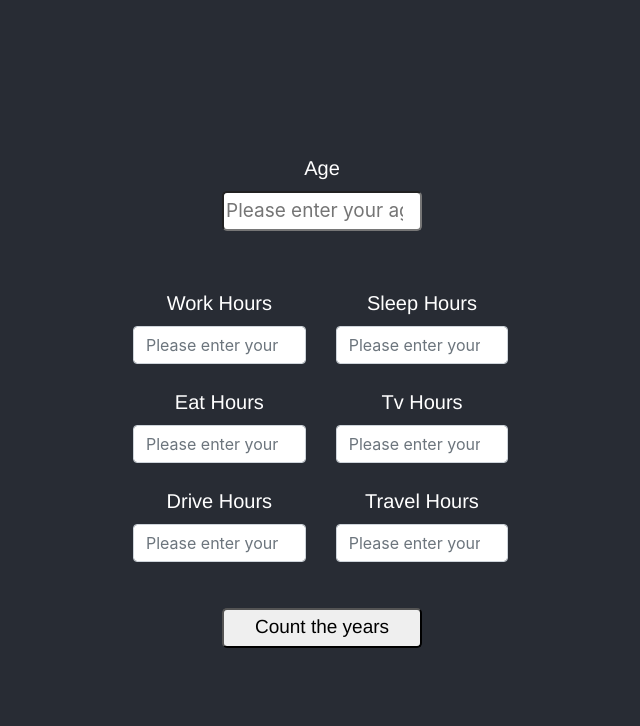
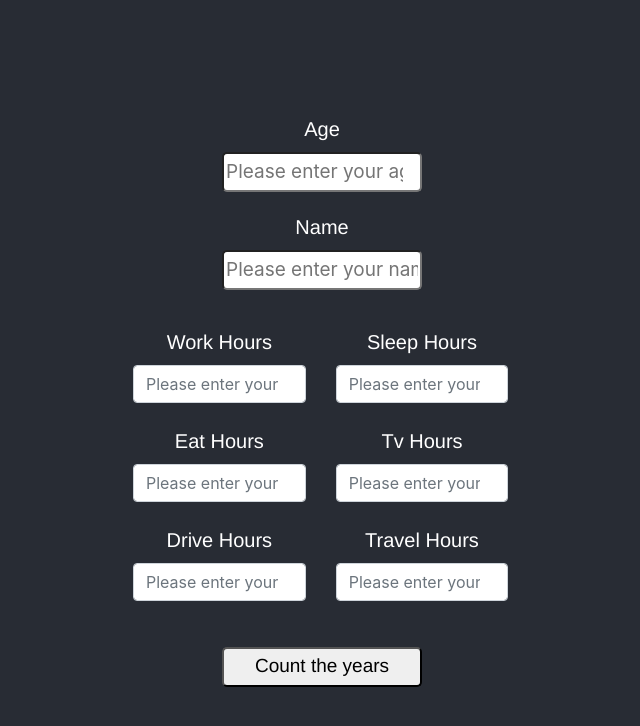
Before and after one commit to mohamedlafiteh/years-count, a React (Create React App) app: page / in a window 1280 px wide. Shown: the top 726 px of the page, without its empty margins (318-958 px from the left). Built offline with nearby package versions, Linux system fonts and the light colour scheme.

Commit message:
Add name

```diff
--- a/src/App.css
+++ b/src/App.css
@@ -40,8 +40,22 @@ label {
   height: 40px;
   border-radius: 5px;
 }
+.name {
+  display: flex;
+  flex-direction: column;
+  align-items: center;
+  justify-content: center;
+  font-size: calc(3px + 2vmin);
+  color: black;
+  width: 200px;
+  height: 40px;
+  border-radius: 5px;
+}
+.name-label {
+  margin-top: 20px;
+}
 .other {
-  margin-top: 50px;
+  margin-top: 30px;
   margin-left: 200px;
 }
 .all {
--- a/src/App.js
+++ b/src/App.js
@@ -6,7 +6,7 @@ class App extends React.Component {
   constructor(props) {
     super(props);
     this.state = {
-      message: "",
+      name: "",
       age: null,
       clicked: false,
       work: null,
@@ -50,7 +50,16 @@ class App extends React.Component {
 
   handleSubmit = e => {
     e.preventDefault();
-    const { work, sleep, eating, tv, driving, travelling, age } = this.state;
+    const {
+      work,
+      sleep,
+      eating,
+      tv,
+      driving,
+      travelling,
+      age,
+      name
+    } = this.state;
     const sum =
       Number(work) +
       Number(sleep) +
@@ -99,7 +108,7 @@ class App extends React.Component {
       var ageInMonths = age * 12;
 
       this.setState({
-        message: "Hi Lauren Currie, I hope you enjoy the App",
+        name: name,
         clicked: true,
         workResultsInHours: countHoursOfWorkInYear,
         workResultsInWeeks: countWeeksOfWorkInYear,
@@ -142,7 +151,8 @@ class App extends React.Component {
       driving,
       travelling,
       age,
-      message
+      message,
+      name
     } = this.state;
     const {
       workResultsInHours,
@@ -197,7 +207,21 @@ class App extends React.Component {
                   value={age}
                   onChange={this.handleChange}
                   className='age'
-                  placeholder='Please enter your age hours *'
+                  placeholder='Please enter your age'
+                  required='required'
+                  data-error='age is required.'
+                />
+                <label className='name-label' for='name'>
+                  Name
+                </label>{" "}
+                <input
+                  id='name'
+                  type='text'
+                  name='name'
+                  value={name}
+                  onChange={this.handleChange}
+                  className='name'
+                  placeholder='Please enter your name '
                   required='required'
                   data-error='age is required.'
                 />
@@ -342,7 +366,7 @@ class App extends React.Component {
               ageInDays={ageInDays}
               ageInWeeks={ageInWeeks}
               ageInMonths={ageInMonths}
-              message={message}
+              name={name}
             />
           )}
         </div>
@@ -352,86 +376,3 @@ class App extends React.Component {
 }
 
 export default App;
-
-// var oneYear = 1;
-// var months = 12;
-// var weeks = 52;
-// var days = 365;
-// var hours = 8760;
-// var minutes = 525600;
-
-// var hour = 60;
-// var day = 24;
-// var week = 7;
-// var month = 30;
-// var year = 12;
-
-// var hoursWork = 8;
-// var hoursSleep = 9;
-// var hoursEat = 3;
-// var hoursWatchTv = 3;
-// var hoursDrive = 1;
-// var hoursTravel = 5;
-
-// function results(
-//   age,
-//   hoursWork,
-//   hoursSleep,
-//   hoursEat,
-//   hoursWatchTv,
-//   hoursDrive,
-//   hoursTravel
-// ) {
-//   var ageInMinutes = age * 525600;
-//   var ageInHours = age * 8760;
-//   var ageInDays = age * 365;
-//   var ageInWeeks = age * 52;
-//   var ageInMonths = age * 12;
-
-//   //Count the hours you spend in a year doing things
-
-//   var extractWeekEndsFromTheYear = year * 20;
-//   var countHoursOfWorkInYear = hoursWork * extractWeekEndsFromTheYear * 30;
-//   var countHoursOfSleepInYear = hoursSleep * days * 30;
-//   var countHoursOfEatInYear = hoursEat * days * 30;
-//   var countHoursOfTvInYear = hoursWatchTv * days * 30;
-//   var countHoursOfDriveInYear = hoursDrive * days * 30;
-//   var countHoursOfTravelInYear = hoursTravel * 30;
-
-//   //Count the weeks you spend in a year doing things
-//   var countWeeksOfWorkInYear = countHoursOfWorkInYear / 120;
-//   var countWeeksOfSleepInYear = countHoursOfSleepInYear / 168;
-//   var countWeeksOfEatInYear = countHoursOfEatInYear / 168;
-//   var countWeeksOfTvInYear = countHoursOfTvInYear / 168;
-//   var countWeeksOfDriveInYear = countHoursOfDriveInYear / 168;
-//   var countWeeksOfTravelInYear = countHoursOfTravelInYear / 168;
-
-//   //Count the months you spend in a year doing things
-
-//   var countMonthsOfWorkInYear = countWeeksOfWorkInYear / 52;
-//   var countMonthsOfSleepInYear = countWeeksOfSleepInYear / 52;
-//   var countMonthsOfEatInYear = countWeeksOfEatInYear / 52;
-//   var countMonthsOfTvInYear = countWeeksOfTvInYear / 52;
-//   var countMonthsOfDriveInYear = countWeeksOfDriveInYear / 52;
-//   var countMonthsOfTravelInYear = countWeeksOfTravelInYear / 52;
-// }
-
-// var age = 30;
-// var hoursWork = 8;
-// var hoursSleep = 9;
-// var hoursEat = 3;
-// var hoursWatchTv = 3;
-// var hoursDrive = 1;
-// var hoursTravel = 20;
-
-// console.log(
-//   results(
-//     age,
-//     hoursWork,
-//     hoursSleep,
-//     hoursEat,
-//     hoursWatchTv,
-//     hoursDrive,
-//     hoursTravel
-//   )
-// );
--- a/src/Table.js
+++ b/src/Table.js
@@ -4,7 +4,7 @@ import "./table.css";
 export class Table extends Component {
   render() {
     const {
-      message,
+      name,
       age,
       workResultsInHours,
       workResultsInWeeks,
@@ -44,10 +44,8 @@ export class Table extends Component {
     } = this.props;
     return (
       <form className='form-all'>
-        <h1 className='title'>{message}</h1>
-        {/* <h1 className='title'>
-          Table shows you your age based on each activity
-        </h1> */}
+        <h1 className='title'>Hi {name}, I hope you enjoy the App</h1>
+
         <table
           id='example'
           className='table table-striped table-bordered'
```
